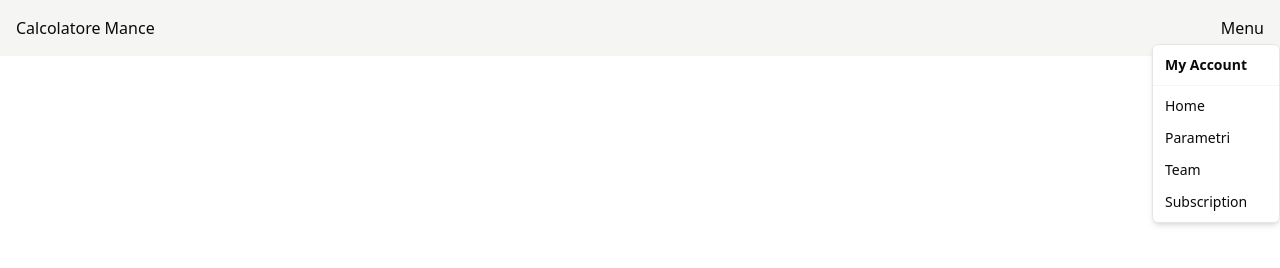
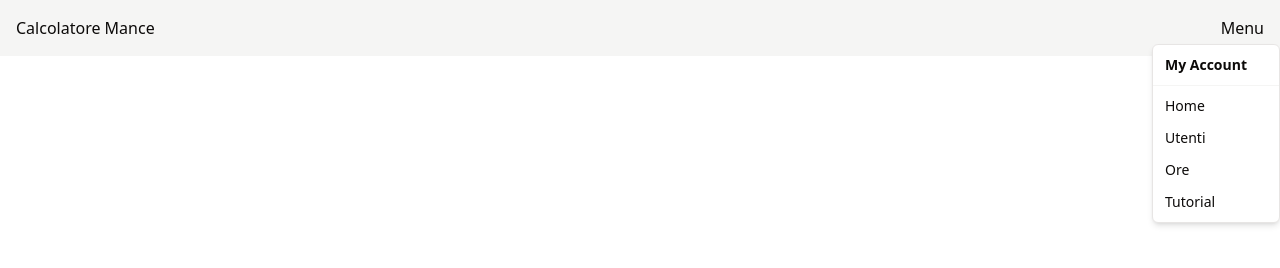
Before and after one commit to Smailen5/calcolatore-mance, a React (Vite) app: page / in a window 1280 px wide. Both pictures are taken after a click on the button "Menu". Shown: the top 268 px of the page. Built offline with nearby package versions, Linux system fonts and the light colour scheme.

Commit message:
refactor: :truck: rinomina route
rinomina route per una migliore comprensione e aggiorna tutti i componenti e le pagine interessate

```diff
--- a/src/components/Menu.tsx
+++ b/src/components/Menu.tsx
@@ -19,10 +19,10 @@ const Menu = () => {
           <Link to="/">Home</Link>
         </DropdownMenuItem>
         <DropdownMenuItem>
-          <Link to="/parametri">Parametri</Link>
+          <Link to="/utenti">Utenti</Link>
         </DropdownMenuItem>
-        <DropdownMenuItem>Team</DropdownMenuItem>
-        <DropdownMenuItem>Subscription</DropdownMenuItem>
+        <DropdownMenuItem>Ore</DropdownMenuItem>
+        <DropdownMenuItem>Tutorial</DropdownMenuItem>
       </DropdownMenuContent>
     </DropdownMenu>
   );
--- /dev/null
+++ b/src/pages/UtentiPage.tsx
@@ -0,0 +1,19 @@
+import Footer from "@/components/Footer";
+import FormAddUser from "@/components/FormAddUser";
+import Navbar from "@/components/Navbar";
+import UserGrid from "@/components/UserGrid";
+
+const UtentiPage = () => {
+  return (
+    <>
+      <Navbar />
+      <main className="flex min-h-[86vh] flex-col justify-center gap-8 px-4 py-8">
+        <FormAddUser />
+        <UserGrid />
+      </main>
+      <Footer />
+    </>
+  );
+};
+
+export default UtentiPage;
--- a/src/routes/routes.tsx
+++ b/src/routes/routes.tsx
@@ -1,7 +1,7 @@
 import { createBrowserRouter } from "react-router-dom";
 import Error from "../pages/ErrorPage";
 import Home from "../pages/HomePage";
-import Params from "../pages/ParamsPage";
+import Params from "../pages/UtentiPage";
 
 export const router = createBrowserRouter([
   {
@@ -9,7 +9,7 @@ export const router = createBrowserRouter([
     element: <Home />,
   },
   {
-    path: "/parametri",
+    path: "/utenti",
     element: <Params />,
   },
   {
```
